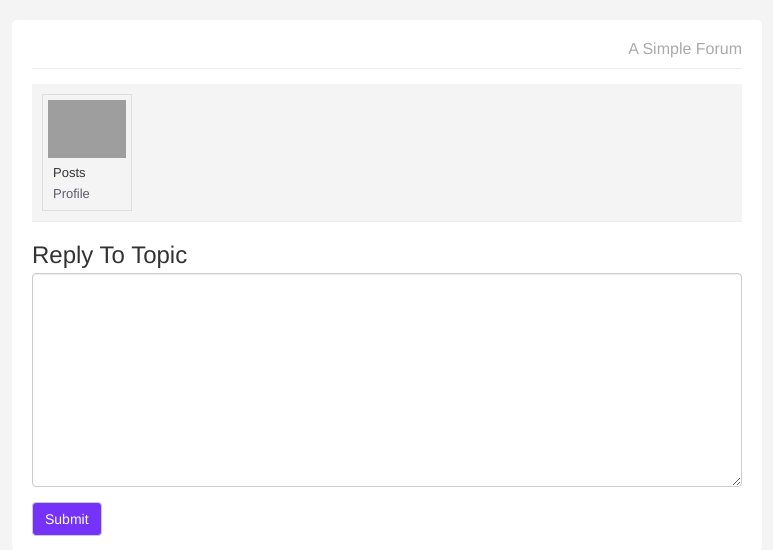
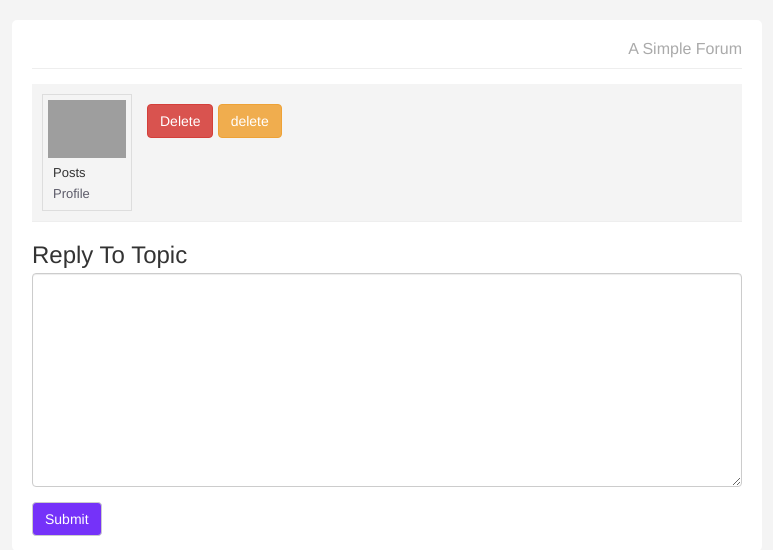
Before and after one commit to Miloud73/Forum_in_PHP, a PHP site: page /forum/topics/topic.php in a window 1280 px wide. Shown: the part 40-590 px from the top of the page, without its empty margins (58-831 px from the left). Run offline with PHP 8.4, Linux system fonts and the light colour scheme; data that the repository does not hold is empty; some libraries are stand-ins or nearby versions; grey boxes are pictures that could not be loaded.

Commit message:
implements Deleting a topic

```diff
--- a/topics/topic.php
+++ b/topics/topic.php
@@ -54,6 +54,14 @@ require "../includes/header.php";
 											<p><?php echo htmlspecialchars($singleTopic->body)?></p>
 										</div>
 									</div>
+									<a class="btn btn-danger"
+										href="delete.php?topics_id=<?php echo $singleTopic->topics_id; ?>"
+										onclick="return confirm('Are you sure you want to delete this topic?');">
+										Delete
+									</a>
+
+
+									<a class="btn btn-warning" href="#" role="button">delete</a>
 								</div>
 							</li>
 
```
Also changed, not shown: topics/delete.php (added, +15 -0 lines).
